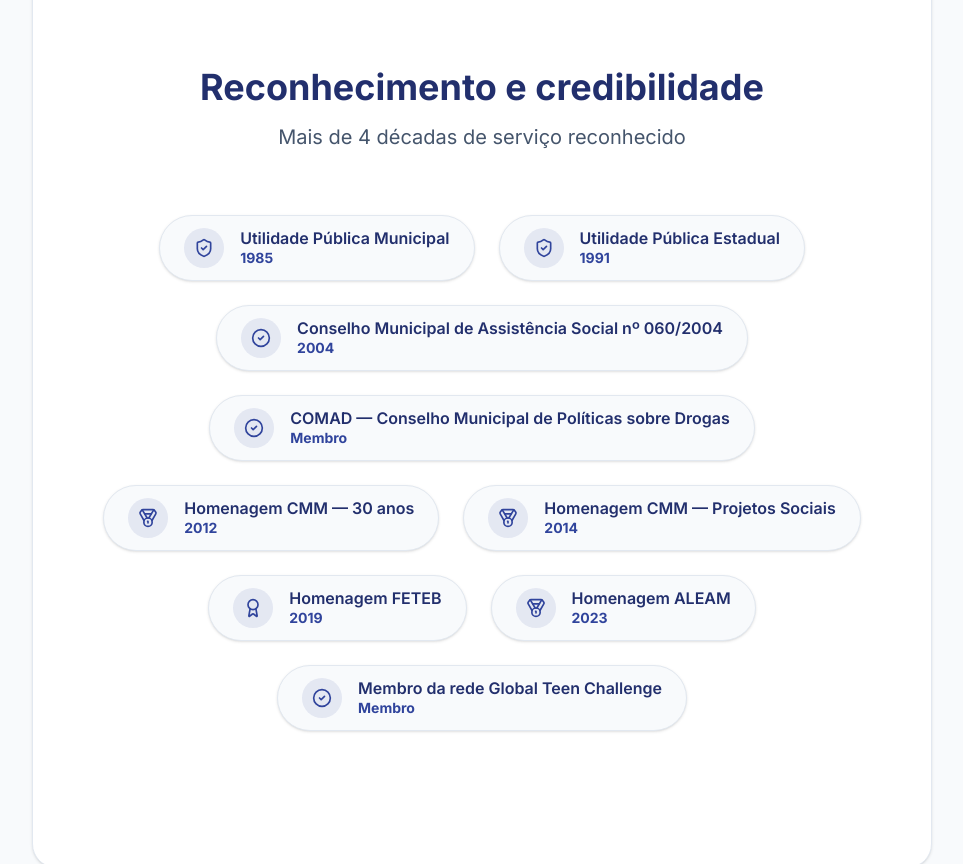
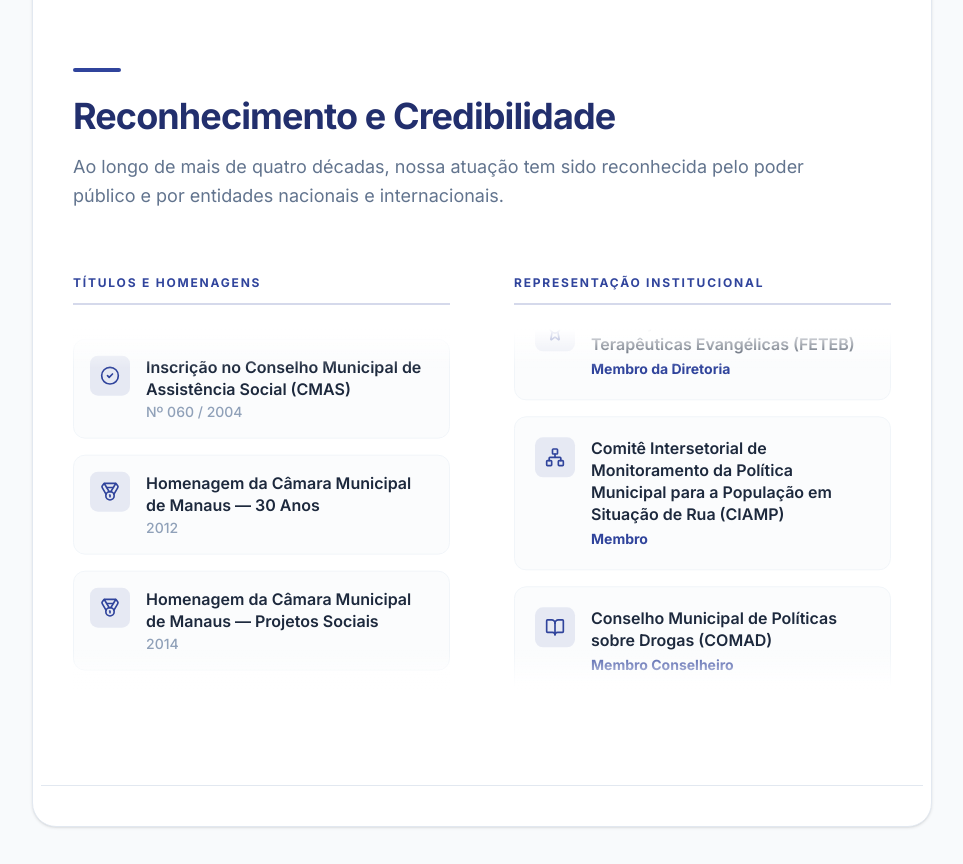
Before and after one commit to Desafio-Jovem-de-Manaus/site-djm, a Next.js app: page /quem-somos in a window 1280 px wide. Shown: the part 5260-6124 px from the top of the page, without its empty margins (316-1279 px from the left). Built offline with nearby package versions, Linux system fonts and the light colour scheme.

Commit message:
atualizações no site

```diff
--- a/src/app/contato/page.tsx
+++ b/src/app/contato/page.tsx
@@ -154,7 +154,7 @@ export default function ContatoPage() {
                 </div>
                 <div className="flex justify-between w-full max-w-xs border-b border-dashed border-slate-200 pb-1">
                   <span className="text-slate-500 font-medium tracking-wide">Público Externo:</span>
-                  <span className="text-primary-dark font-bold">Seg a Sex, 9h às 17h</span>
+                  <span className="text-primary-dark font-bold">Seg a Sex, 9h às 16h</span>
                 </div>
               </div>
             </div>
--- a/src/components/ContactSection.tsx
+++ b/src/components/ContactSection.tsx
@@ -113,7 +113,7 @@ export default function ContactSection() {
                   </li>
                   <li className="flex justify-between border-b border-slate-100 pb-2">
                     <span className="font-medium">Público Externo:</span>
-                    <span>Seg a Sex, 9h às 17h</span>
+                    <span>Seg a Sex, 9h às 16h</span>
                   </li>
                   <li className="flex justify-between">
                     <span className="font-medium">Acolhimento:</span>
--- a/src/components/Footer.tsx
+++ b/src/components/Footer.tsx
@@ -100,7 +100,7 @@ export default function Footer() {
                 <Clock className="w-5 h-5 text-accent-light flex-shrink-0 mt-0.5" />
                 <span className="text-blue-100 text-sm font-medium flex flex-col gap-1">
                   <span>Administrativo: Seg a Sex, 8h às 17h</span>
-                  <span>Público Externo: Seg a Sex, 9h às 17h</span>
+                  <span>Público Externo: Seg a Sex, 9h às 16h</span>
                 </span>
               </li>
             </ul>
--- a/src/components/RecognitionsSection.tsx
+++ b/src/components/RecognitionsSection.tsx
@@ -1,47 +1,144 @@
-import { Award, Medal, ShieldCheck, CheckCircle2 } from "lucide-react";
+"use client";
 
+import { Award, Medal, ShieldCheck, CheckCircle2, Network, Globe, BookOpen } from "lucide-react";
+import { useEffect, useRef, useState } from "react";
+
+/* ─── Vertical auto‑scroll carousel ─── */
+function VerticalCarousel({ children, speed = 30 }: { children: React.ReactNode; speed?: number }) {
+  const outerRef = useRef<HTMLDivElement>(null);
+  const innerRef = useRef<HTMLDivElement>(null);
+  const [paused, setPaused] = useState(false);
+
+  useEffect(() => {
+    const outer = outerRef.current;
+    const inner = innerRef.current;
+    if (!outer || !inner) return;
+
+    let raf: number;
+    let pos = 0;
+    // Height of one "set" of items (the first copy)
+    const singleHeight = inner.scrollHeight / 2;
+
+    const step = () => {
+      if (!paused) {
+        pos += speed / 60; // pixels per frame at 60fps
+        if (pos >= singleHeight) pos = 0;
+        inner.style.transform = `translateY(-${pos}px)`;
+      }
+      raf = requestAnimationFrame(step);
+    };
+
+    raf = requestAnimationFrame(step);
+    return () => cancelAnimationFrame(raf);
+  }, [paused, speed]);
+
+  return (
+    <div
+      ref={outerRef}
+      className="overflow-hidden relative"
+      style={{ maxHeight: 360 }}
+      onMouseEnter={() => setPaused(true)}
+      onMouseLeave={() => setPaused(false)}
+    >
+      {/* Fade masks top & bottom */}
+      <div className="pointer-events-none absolute inset-x-0 top-0 h-10 bg-gradient-to-b from-white to-transparent z-10"></div>
+      <div className="pointer-events-none absolute inset-x-0 bottom-0 h-10 bg-gradient-to-t from-white to-transparent z-10"></div>
+
+      <div ref={innerRef} className="will-change-transform">
+        {/* Render children twice for seamless loop */}
+        {children}
+        {children}
+      </div>
+    </div>
+  );
+}
+
+/* ─── Main section ─── */
 export default function RecognitionsSection() {
-  const recognitions = [
-    { title: "Utilidade Pública Municipal", year: "1985", icon: ShieldCheck },
-    { title: "Utilidade Pública Estadual", year: "1991", icon: ShieldCheck },
-    { title: "Conselho Municipal de Assistência Social nº 060/2004", year: "2004", icon: CheckCircle2 },
-    { title: "COMAD — Conselho Municipal de Políticas sobre Drogas", year: "Membro", icon: CheckCircle2 },
-    { title: "Homenagem CMM — 30 anos", year: "2012", icon: Medal },
-    { title: "Homenagem CMM — Projetos Sociais", year: "2014", icon: Medal },
-    { title: "Homenagem FETEB", year: "2019", icon: Award },
-    { title: "Homenagem ALEAM", year: "2023", icon: Medal },
-    { title: "Membro da rede Global Teen Challenge", year: "Membro", icon: CheckCircle2 },
+  const titulos = [
+    { title: "Título de Utilidade Pública Municipal", detail: "Desde 1985", icon: ShieldCheck },
+    { title: "Título de Utilidade Pública Estadual", detail: "Desde 1991", icon: ShieldCheck },
+    { title: "Inscrição no Conselho Municipal de Assistência Social (CMAS)", detail: "Nº 060 / 2004", icon: CheckCircle2 },
+    { title: "Homenagem da Câmara Municipal de Manaus — 30 Anos", detail: "2012", icon: Medal },
+    { title: "Homenagem da Câmara Municipal de Manaus — Projetos Sociais", detail: "2014", icon: Medal },
+    { title: "Homenagem da Federação das Comunidades Terapêuticas Evangélicas (FETEB)", detail: "2019", icon: Award },
+    { title: "Homenagem da Assembleia Legislativa do Amazonas (ALEAM)", detail: "2023", icon: Medal },
+  ];
+
+  const representacoes = [
+    { title: "Federação Desafio Jovem do Brasil", role: "Membro da Diretoria", icon: Award },
+    { title: "Federação das Comunidades Terapêuticas Evangélicas (FETEB)", role: "Membro da Diretoria", icon: Award },
+    { title: "Comitê Intersetorial de Monitoramento da Política Municipal para a População em Situação de Rua (CIAMP)", role: "Membro", icon: Network },
+    { title: "Conselho Municipal de Políticas sobre Drogas (COMAD)", role: "Membro Conselheiro", icon: BookOpen },
+    { title: "Rede Global Teen Challenge", role: "Membro Afiliado", icon: Globe },
   ];
 
   return (
-    <section className="py-24 bg-white">
+    <section className="py-24 bg-white border-y border-slate-200">
       <div className="max-w-7xl mx-auto px-4 sm:px-6 lg:px-8">
 
-        <div className="text-center mb-16">
-          <h2 className="text-3xl md:text-4xl font-bold text-primary-dark mb-4">Reconhecimento e credibilidade</h2>
-          <p className="text-xl text-slate-600">Mais de 4 décadas de serviço reconhecido</p>
+        {/* Header */}
+        <div className="max-w-3xl mb-16">
+          <div className="w-12 h-1 bg-primary rounded-full mb-6"></div>
+          <h2 className="text-3xl md:text-4xl font-bold text-primary-dark mb-4 tracking-tight">Reconhecimento e Credibilidade</h2>
+          <p className="text-lg text-slate-500 leading-relaxed">
+            Ao longo de mais de quatro décadas, nossa atuação tem sido reconhecida pelo poder público e por entidades nacionais e internacionais.
+          </p>
         </div>
 
-        <div className="flex flex-wrap justify-center gap-6">
-          {recognitions.map((item, idx) => {
+        <div className="grid lg:grid-cols-2 gap-16">
+
+          {/* Coluna 1 — Títulos e Homenagens */}
+          <div>
+            <h3 className="text-xs font-bold uppercase tracking-[0.15em] text-primary mb-6 pb-3 border-b-2 border-primary/20">
+              Títulos e Homenagens
+            </h3>
+            <VerticalCarousel speed={25}>
+              <div className="space-y-4 pb-4">
+                {titulos.map((item, idx) => {
                   const Icon = item.icon;
                   return (
-              <div
-                key={idx}
-                className="flex items-center bg-slate-50 border border-slate-200 rounded-full py-3 px-6 shadow-sm hover:shadow-md hover:border-primary/30 transition-all cursor-default"
-              >
-                <div className="w-10 h-10 bg-primary/10 rounded-full flex items-center justify-center mr-4">
+                    <div key={idx} className="flex items-start gap-4 p-4 rounded-xl border border-slate-100 bg-slate-50/50 hover:bg-slate-50 hover:border-slate-200 transition-all">
+                      <div className="w-10 h-10 rounded-lg bg-primary/10 flex items-center justify-center flex-shrink-0">
                         <Icon className="w-5 h-5 text-primary" />
                       </div>
-                <div>
-                  <h4 className="font-semibold text-primary-dark leading-tight">{item.title}</h4>
-                  <p className="text-sm text-primary font-bold">{item.year}</p>
+                      <div className="min-w-0">
+                        <p className="font-semibold text-slate-800 leading-snug">{item.title}</p>
+                        <p className="text-sm text-slate-400 mt-0.5 font-medium">{item.detail}</p>
                       </div>
                     </div>
                   );
                 })}
               </div>
+            </VerticalCarousel>
+          </div>
 
+          {/* Coluna 2 — Representação Institucional */}
+          <div>
+            <h3 className="text-xs font-bold uppercase tracking-[0.15em] text-primary mb-6 pb-3 border-b-2 border-primary/20">
+              Representação Institucional
+            </h3>
+            <VerticalCarousel speed={20}>
+              <div className="space-y-4 pb-4">
+                {representacoes.map((item, idx) => {
+                  const Icon = item.icon;
+                  return (
+                    <div key={idx} className="flex items-start gap-4 p-5 rounded-xl border border-slate-100 bg-slate-50/50 hover:bg-slate-50 hover:border-slate-200 transition-all">
+                      <div className="w-10 h-10 rounded-lg bg-primary/10 flex items-center justify-center flex-shrink-0">
+                        <Icon className="w-5 h-5 text-primary" />
+                      </div>
+                      <div className="min-w-0">
+                        <p className="font-semibold text-slate-800 leading-snug">{item.title}</p>
+                        <p className="text-sm text-primary font-bold mt-1">{item.role}</p>
+                      </div>
+                    </div>
+                  );
+                })}
+              </div>
+            </VerticalCarousel>
+          </div>
+
+        </div>
       </div>
     </section>
   );
```
Also changed, not shown: src/components/HelpSection.tsx (+16 -12 lines), src/components/HeroSection.tsx (+5 -3 lines), src/components/ServicesSection.tsx (+46 -13 lines). Lines whose indentation alone changed are shown as unchanged.
